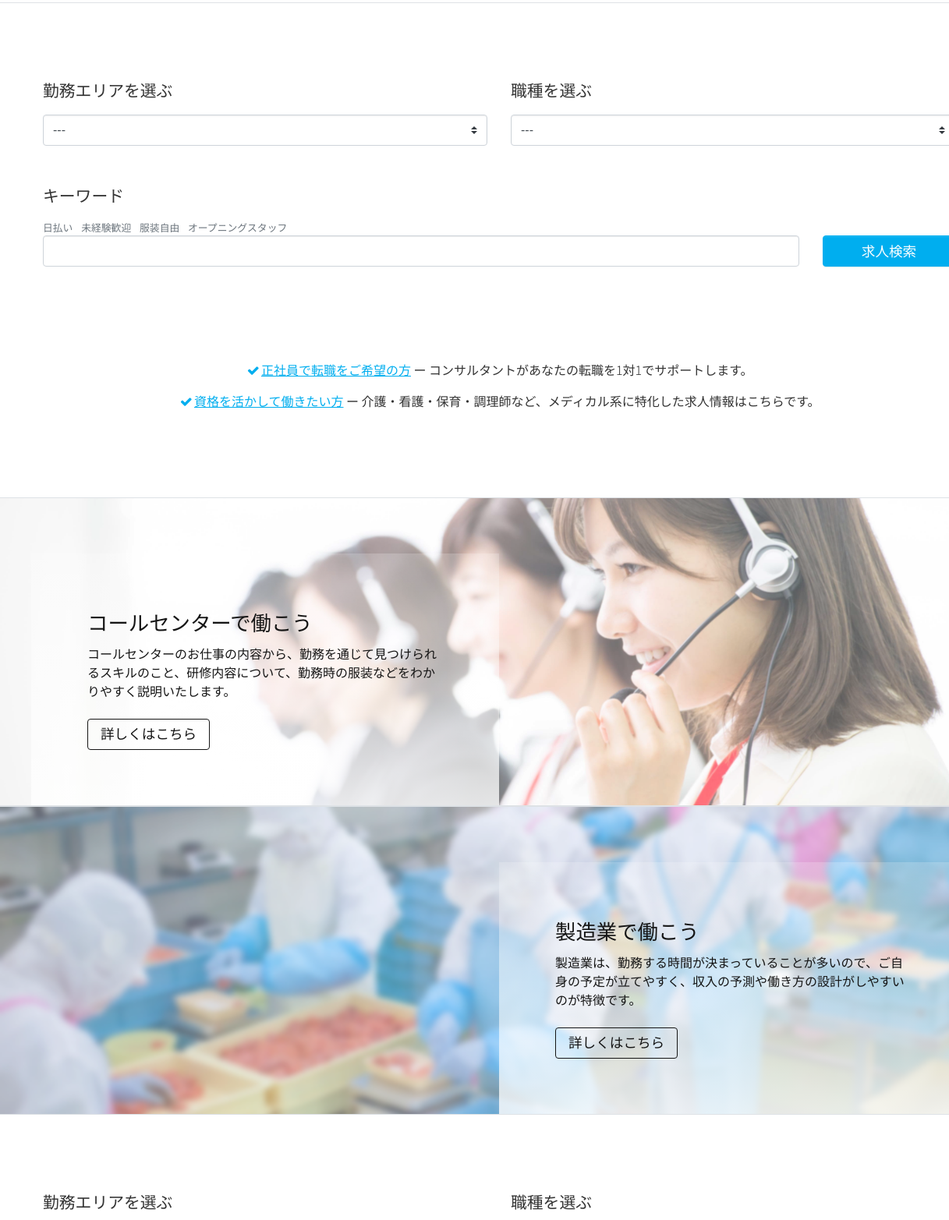
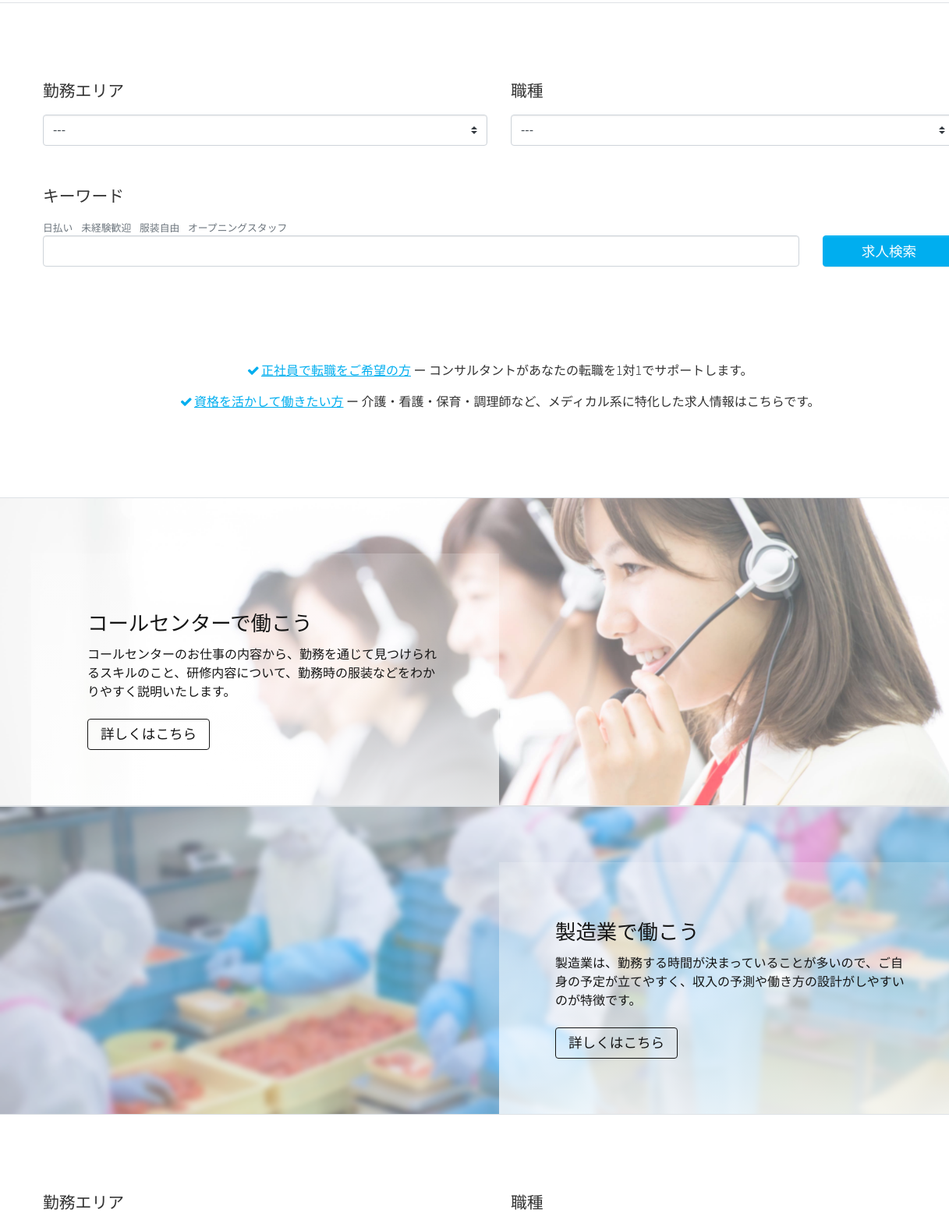
Before and after one commit to nak-244/demo_job, a plain HTML site: page docs/ver1/index.html in a window 1280 px wide. Shown: the part 95-1660 px from the top of the page at 78% size, 0-1217 px from the left. Drawn offline with nearby package versions, Linux system fonts and the light colour scheme; grey boxes are pictures that could not be loaded.

Commit message:
Update index.html

```diff
--- a/docs/ver1/index.html
+++ b/docs/ver1/index.html
@@ -255,7 +255,7 @@
     <div class="container">
       <div class="row">
         <div class="col-md-6 col-sm-12 my-3">
-          <p class="lead text-left">勤務エリアを選ぶ</p><select id="srh_ken_param" class="custom-select">
+          <p class="lead text-left">勤務エリア</p><select id="srh_ken_param" class="custom-select">
             <option value="">---</option>
             <option value="1">北海道</option>
             <option value="2">青森県</option>
@@ -307,7 +307,7 @@
           </select>
         </div>
         <div class="col-md-6 col-sm-12 my-3">
-          <p class="lead text-left">職種を選ぶ</p>
+          <p class="lead text-left">職種</p>
           <select id="srh_jobtype_param" class="custom-select">
             <option value="">---</option>
             <option value="1">オフィス事務</option>
@@ -375,7 +375,7 @@
     <div class="container">
       <div class="row">
         <div class="col-md-6 col-sm-12 my-3">
-          <p class="lead text-left">勤務エリアを選ぶ</p><select id="srh_ken_param" class="custom-select">
+          <p class="lead text-left">勤務エリア</p><select id="srh_ken_param" class="custom-select">
             <option value="">---</option>
             <option value="1">北海道</option>
             <option value="2">青森県</option>
@@ -427,7 +427,7 @@
           </select>
         </div>
         <div class="col-md-6 col-sm-12 my-3">
-          <p class="lead text-left">職種を選ぶ</p>
+          <p class="lead text-left">職種</p>
           <select id="srh_jobtype_param" class="custom-select">
             <option value="">---</option>
             <option value="1">オフィス事務</option>
@@ -469,7 +469,6 @@
       </div>
     </div>
   </div>
-  <pingendo onclick="window.open('https://pingendo.com/', '_blank')" style="cursor:pointer;position: fixed;bottom: 20px;right:20px;padding:4px;background-color: #00b0eb;border-radius: 8px; width:220px;display:flex;flex-direction:row;align-items:center;justify-content:center;font-size:14px;color:white">Made with Pingendo Free&nbsp;&nbsp;<img src="https://pingendo.com/site-assets/Pingendo_logo_big.png" class="d-block" alt="Pingendo logo" height="16"></pingendo>
 </body>
 
 </html>
```
